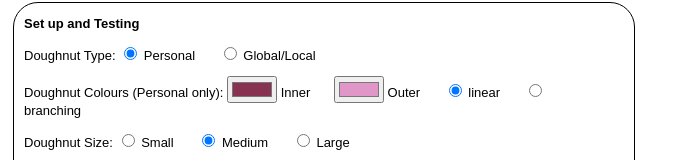
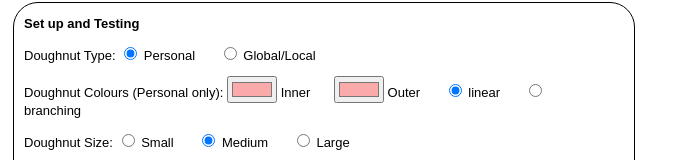
Before and after one commit to melllanieeemarrr/melllanieeemarrr.github.io, a plain HTML site: page doughnut_to_svg/index.html in a window 1280 px wide. Shown: the part 159-319 px from the top of the page, without its empty margins (0-685 px from the left). Drawn offline with Linux system fonts and the light colour scheme.

Commit message:
fix color code

```diff
--- a/doughnut_to_svg/doughnut.js
+++ b/doughnut_to_svg/doughnut.js
@@ -657,6 +657,7 @@ class Doughnut {
         this._ctx.stroke();
     }
 
+
     _setupCanvas() {
         this._ctx.font = this._textSize + "px Arial";
         this._ctx.textAlign = "center";
--- a/doughnut_to_svg/index.html
+++ b/doughnut_to_svg/index.html
@@ -93,9 +93,9 @@ SOFTWARE.
                     <label for="global">Global/Local</label>
                 </p>
                 <p>Doughnut Colours (Personal only):
-                    <input type="color" id="innerCol" name="innerCol" value="#883251" onChange="setColours()">
+                    <input type="color" id="innerCol" name="innerCol" value="#FBAAAA" onChange="setColours()">
                     <label for="outerCol">Inner</label>
-                    <input type="color" id="outerCol" name="outerCol" value="#E096C6" onChange="setColours()">
+                    <input type="color" id="outerCol" name="outerCol" value="#FBAAAA" onChange="setColours()">
                     <label for="outerCol">Outer</label>
                     <input type="radio" id="linearCol" name="colorType" value="linear" checked="checked"
                         onclick="setColours()">
```
